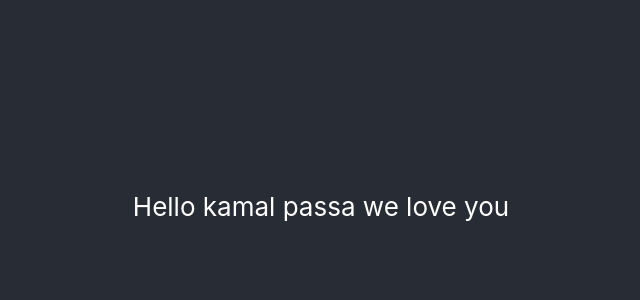
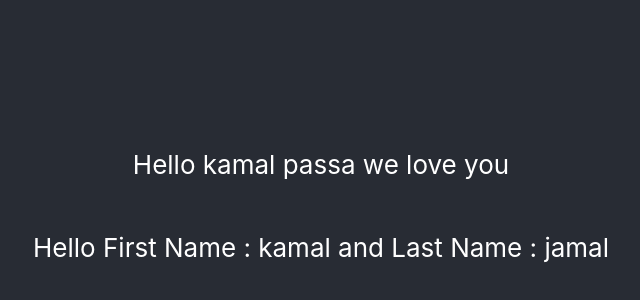
Before and after one commit to mostofakamalpassa/reactwithtypescript-semple-project, a React (Create React App) app: page / in a window 1280 px wide. Shown: the part 194-494 px from the top of the page, without its empty margins (319-959 px from the left). Built offline with nearby package versions, Linux system fonts and the light colour scheme.

Commit message:
Peson component create

```diff
--- a/src/App.tsx
+++ b/src/App.tsx
@@ -2,12 +2,18 @@ import React from 'react';
 
 import './App.css';
 import { Greet } from './components/Greet';
+import { Person } from './components/Person';
 
 function App() {
+  const personName = {
+    first:'kamal',
+    last:'jamal'
+  }
   return (
     <div className="App">
       <header className="App-header">
         <Greet name="kamal passa" isLogdIn={true}></Greet>
+        <Person name={personName}></Person>
       </header>
     </div>
   );
--- /dev/null
+++ b/src/components/Person.tsx
@@ -0,0 +1,14 @@
+import React from "react"
+
+type PeresonName = {
+    name:{first:string, last:string}
+}
+export const Person = (props:PeresonName) =>{
+
+
+        return(
+            <div>
+                <p>Hello First Name : {props.name.first} and Last Name : {props.name.last}</p>
+            </div>
+        )
+}
```
